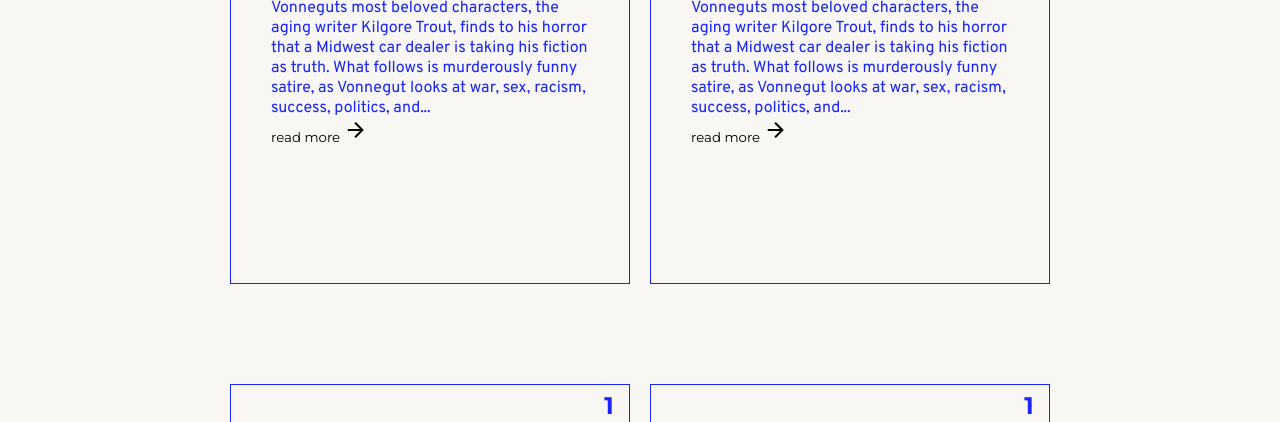
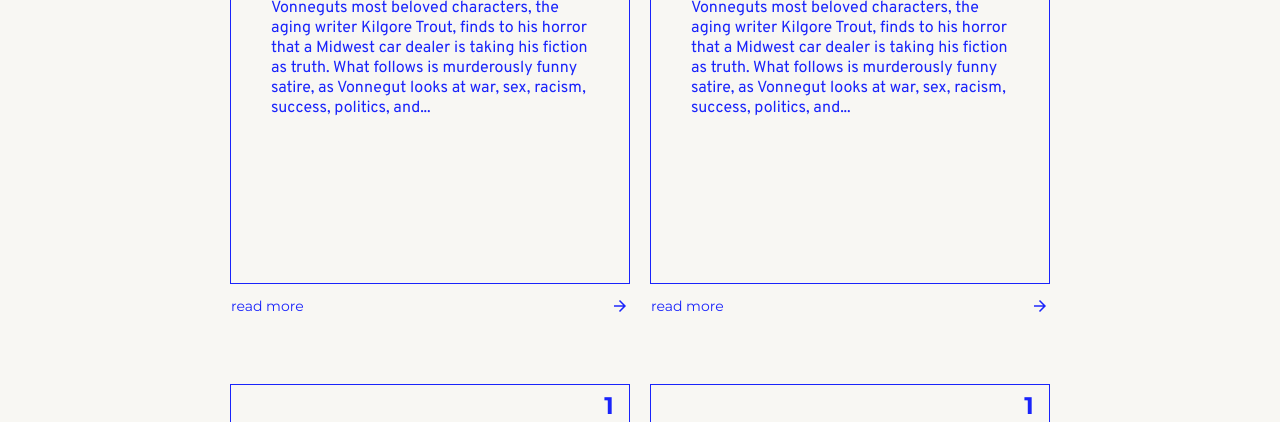
Before and after one commit to klikknpro/ui-final-books, a plain HTML site: page index.html in a window 1280 px wide. Shown: the part 316-738 px from the top of the page. Drawn offline with Linux system fonts and the light colour scheme.

Commit message:
button is done

```diff
--- a/style.scss
+++ b/style.scss
@@ -155,3 +155,23 @@ header {
     font-family: "Overpass", sans-serif;
   }
 }
+
+button {
+  width: 100%;
+  height: 18px;
+
+  position: absolute;
+  bottom: -32px;
+  left: 0;
+
+  display: flex;
+  justify-content: space-between;
+  align-items: center;
+
+  font-size: 14px;
+  color: var(--secondary);
+
+  .arrow-icon {
+    font-size: 18px;
+  }
+}
```
Also changed, not shown: style.css, 1 other file.
